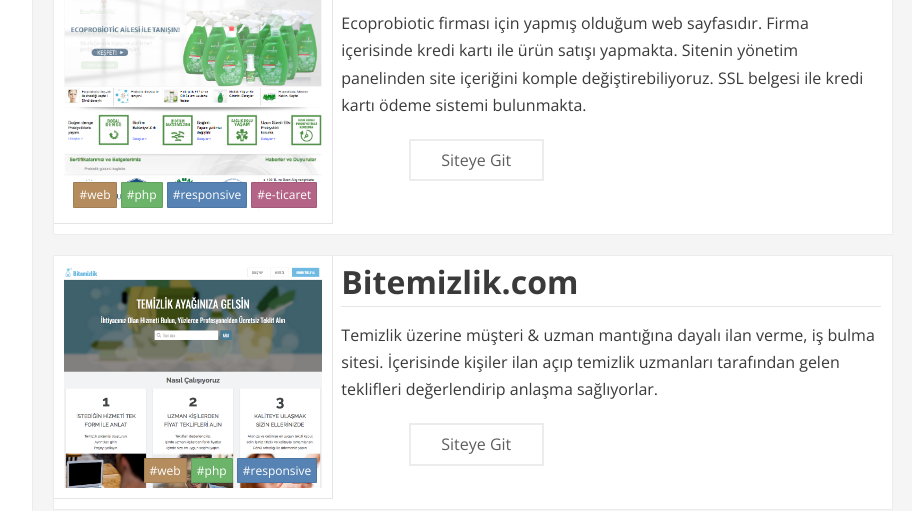
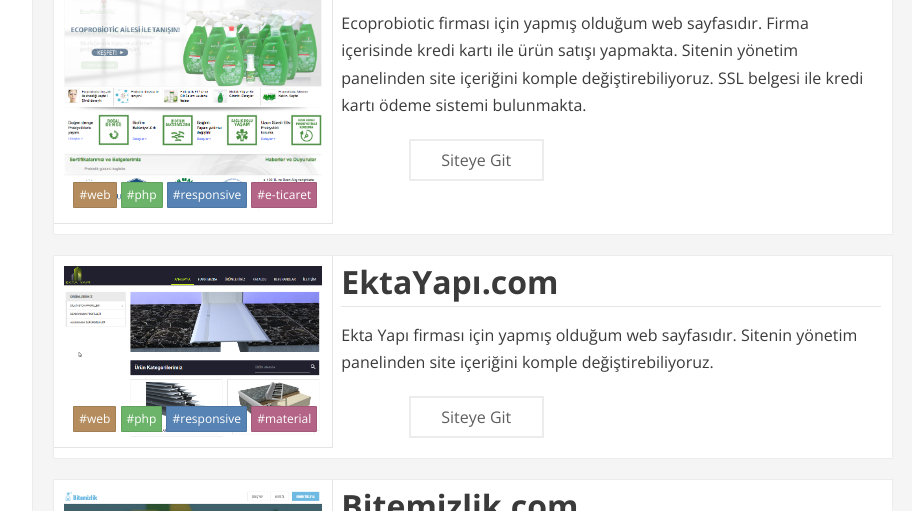
Before and after one commit to sefatunckanat/sefatunckanat.github.io, a Jekyll site: the page built from calismalarim.html, in a window 1280 px wide and 1400 px high, scrolled down 544 px. Shown: the top 511 px of the window, without its empty margins (367-1279 px from the left). Built offline with Jekyll 4.4.1, drawn with Linux system fonts in a browser that asks for light colours; nearby versions of some CDN libraries; comment, search, counter and statistics services are not loaded; some of the changed text lies outside the part shown; grey boxes are pictures that could not be loaded.

Commit message:
yeni işler

```diff
--- a/_data/projects.yml
+++ b/_data/projects.yml
@@ -19,12 +19,35 @@
     - title: "#responsive"
     - title: "#e-ticaret"
 
+- title: "EktaYapı.com"
+  content: "Ekta Yapı firması için yapmış olduğum web sayfasıdır. Sitenin yönetim panelinden site içeriğini komple değiştirebiliyoruz."
+  image: "images/ekta.png"
+  links:
+    - text: "Siteye Git"
+      url: "https://ektayapi.com/"
+  tags:
+    - title: "#web"
+    - title: "#php"
+    - title: "#responsive"
+    - title: "#material"
+
 - title: "Bitemizlik.com"
   content: "Temizlik üzerine müşteri & uzman mantığına dayalı ilan verme, iş bulma sitesi. İçerisinde kişiler ilan açıp temizlik uzmanları tarafından gelen teklifleri değerlendirip anlaşma sağlıyorlar."
   image: "images/bitemizlik.png"
   links:
     - text: "Siteye Git"
       url: "https://bitemizlik.com/"
+  tags:
+    - title: "#web"
+    - title: "#php"
+    - title: "#responsive"
+
+- title: "Soluverim.com"
+  content: "Soluverim firması için yapmış olduğum web sayfasıdır. Sitenin yönetim panelinden site içeriğini komple değiştirebiliyoruz."
+  image: "images/soluverim.png"
+  links:
+    - text: "Siteye Git"
+      url: "https://soluverim.com/"
   tags:
     - title: "#web"
     - title: "#php"
--- a/cv.html
+++ b/cv.html
@@ -71,7 +71,7 @@
                 <span class="code">"start"</span><span class="params">: </span><span class="string">"20.09.2016"</span><span class="params">,</span>
             </div>
             <div class="line p4">
-                <span class="code">"end"</span><span class="params">: </span><span class="string">"-"</span><span class="params">,</span>
+                <span class="code">"end"</span><span class="params">: </span><span class="string">"16.09.2017"</span><span class="params">,</span>
             </div>
             <div class="line p4">
                 <span class="code">"type"</span><span class="params">: </span><span class="string">"Frontend Developer"</span><span class="params">,</span>
```
Also changed, not shown: images/ekta.png (added), 2 other files.
